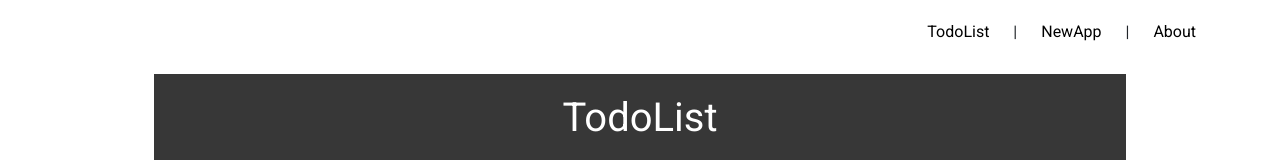
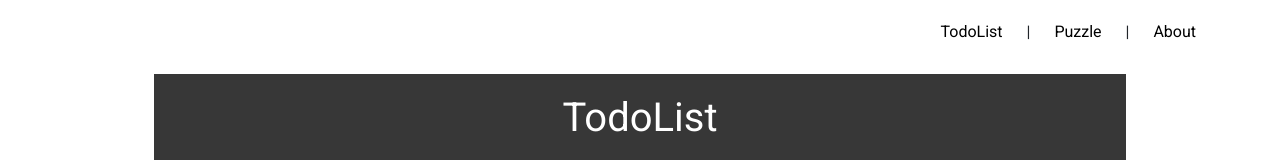
Before and after one commit to j-shim/CMPT470TechnologyEvaluation, a Vue app: page /about in a window 1280 px wide. Shown: the top 160 px of the page. Built offline with nearby package versions, Linux system fonts and the light colour scheme.

Commit message:
Change name (NewApp -> Puzzle)

```diff
--- a/src/App.vue
+++ b/src/App.vue
@@ -2,7 +2,7 @@
   <div id="app">
     <div id="nav">
       <router-link class="navItem" to="/">TodoList</router-link> |
-      <router-link class="navItem" to="/newapp">NewApp</router-link> |
+      <router-link class="navItem" to="/puzzle">Puzzle</router-link> |
       <router-link class="navItem" to="/about">About</router-link>
     </div>
     <router-view/>
--- a/src/router/index.js
+++ b/src/router/index.js
@@ -12,7 +12,7 @@ Vue.use(VueRouter)
     component: TodoList
   },
   {
-    path: '/newapp',
+    path: '/puzzle',
     name: 'NewApp',
     component: NewApp
   },
```
